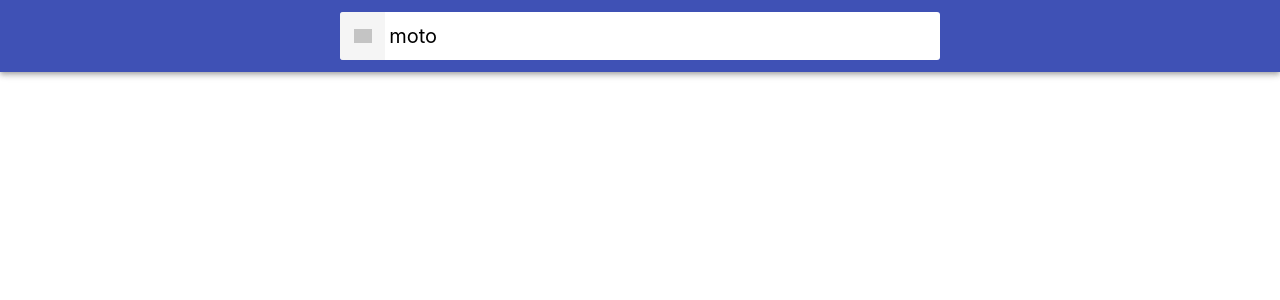
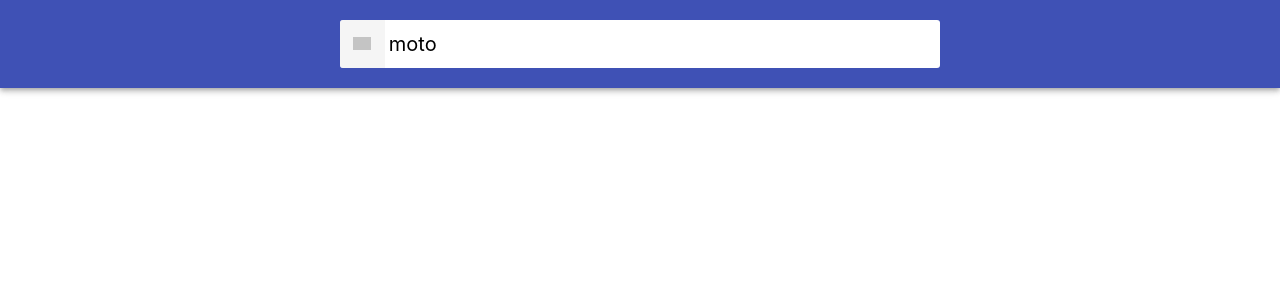
Before and after one commit to Vitalii-Mamchur/goit-react-hw-03-image-finder, a React (Create React App) app: page / in a window 1280 px wide. Shown: the top 300 px of the page. Built offline with nearby package versions, Linux system fonts and the light colour scheme; grey boxes are pictures that could not be loaded.

Commit message:
update styles

```diff
--- a/package.json
+++ b/package.json
@@ -10,6 +10,7 @@
     "axios": "^0.21.1",
     "basiclightbox": "^5.0.4",
     "husky": "^6.0.0",
+    "prototype": "0.0.5",
     "react": "^17.0.2",
     "react-dom": "^17.0.2",
     "react-loader-spinner": "^4.0.0",
--- a/src/App.js
+++ b/src/App.js
@@ -13,9 +13,9 @@ class App extends Component {
     currentPage: 1,
     searchQuery: "",
     isLoading: false,
-    error: null,
+    error: false,
     showModal: false,
-    currentImgObj: { largeUrl: "" },
+    currentImgObj: { largeUrl: "", alt: "" },
   };
 
   componentDidUpdate(prevProps, prevState) {
@@ -45,7 +45,7 @@ class App extends Component {
         }));
         this.scrollToButton();
       })
-      .catch((error) => this.setState({ error }))
+      .catch(() => this.setState({ error: true }))
       .finally(() => this.setState({ isLoading: false }));
   };
 
@@ -69,6 +69,8 @@ class App extends Component {
       <>
         <Searchbar onSubmit={this.onChangeQuery} />
         {error && alert("Oooops")}
+        {/* {error && alert (Oooops, something went wrong, try again!!!)} */}
+
         <ImageGallery hits={hits} onClick={this.toggleModal} />
         <div className="Container">
           {isLoading && (
--- /dev/null
+++ b/src/components/Button/Button.css
@@ -0,0 +1,25 @@
+.Button {
+  padding: 8px 16px;
+  border-radius: 2px;
+  background-color: #3f51b5;
+  transition: all 250ms cubic-bezier(0.4, 0, 0.2, 1);
+  text-align: center;
+  display: flex;
+  color: #fff;
+  border: 0;
+  text-decoration: none;
+  cursor: pointer;
+  font-family: inherit;
+  font-size: 18px;
+  line-height: 24px;
+  font-style: normal;
+  font-weight: 500;
+  max-width: 180px;
+  box-shadow: 0px 3px 1px -2px rgba(0, 0, 0, 0.2),
+    0px 2px 2px 0px rgba(0, 0, 0, 0.14), 0px 1px 5px 0px rgba(0, 0, 0, 0.12);
+}
+
+.Button:hover,
+.Button:focus {
+  background-color: #06168d;
+}
--- a/src/components/Button/Button.js
+++ b/src/components/Button/Button.js
@@ -1,5 +1,5 @@
 import React from "react";
-import "../../styles.css";
+import "./Button.css";
 
 const Button = ({ onFetch }) => {
   return (
--- /dev/null
+++ b/src/components/ImageGallery/ImageGallery.css
@@ -0,0 +1,12 @@
+.ImageGallery {
+  display: grid;
+  max-width: calc(100vw - 48px);
+  grid-template-columns: repeat(auto-fill, minmax(320px, 1fr));
+  grid-gap: 16px;
+  margin-top: 0;
+  margin-bottom: 0;
+  padding: 0;
+  list-style: none;
+  margin-left: auto;
+  margin-right: auto;
+}
--- a/src/components/ImageGallery/ImageGallery.js
+++ b/src/components/ImageGallery/ImageGallery.js
@@ -1,15 +1,26 @@
 import React from "react";
-import "../../styles.css";
+import PropTypes from "prop-types";
+import "./ImageGallery.css";
 import ImageGalleryItem from "../../components/ImageGalleryItem";
 
 const ImageGallery = ({ hits, onClick }) => {
   return (
     <ul className="ImageGallery" onClick={onClick}>
-      {hits.map(({ id, tags, webformatURL }) => (
-        <ImageGalleryItem key={id} src={webformatURL} alt={tags} />
+      {hits.map(({ id, tags, webformatURL, largeImageURL }) => (
+        <ImageGalleryItem
+          key={id}
+          src={webformatURL}
+          largeImage={largeImageURL}
+          alt={tags}
+        />
       ))}
     </ul>
   );
 };
 
+ImageGallery.propTypes = {
+  hits: PropTypes.arrayOf(PropTypes.shape).isRequired,
+  onClick: PropTypes.func.isRequired,
+};
+
 export default ImageGallery;
--- a/src/components/ImageGalleryItem/ImageGalleryItem.js
+++ b/src/components/ImageGalleryItem/ImageGalleryItem.js
@@ -1,4 +1,5 @@
 import React from "react";
+import "./ImageGalleryItems.css";
 
 const ImageGalleryItem = ({ src, alt }) => {
   return (
--- /dev/null
+++ b/src/components/ImageGalleryItem/ImageGalleryItems.css
@@ -0,0 +1,17 @@
+.ImageGalleryItem {
+  border-radius: 2px;
+  box-shadow: 0px 1px 3px 0px rgba(0, 0, 0, 0.2),
+    0px 1px 1px 0px rgba(0, 0, 0, 0.14), 0px 2px 1px -1px rgba(0, 0, 0, 0.12);
+}
+
+.ImageGalleryItem-image {
+  width: 100%;
+  height: 260px;
+  object-fit: cover;
+  transition: transform 250ms cubic-bezier(0.4, 0, 0.2, 1);
+}
+
+.ImageGalleryItem-image:hover {
+  transform: scale(1.03);
+  cursor: zoom-in;
+}
--- /dev/null
+++ b/src/components/Searchbar/Searchbar.css
@@ -0,0 +1,75 @@
+.Searchbar {
+  top: 0;
+  left: 0;
+  position: sticky;
+  z-index: 1100;
+  display: flex;
+  justify-content: center;
+  align-items: center;
+  min-height: 64px;
+  padding-right: 24px;
+  padding-left: 24px;
+  padding-top: 12px;
+  padding-bottom: 12px;
+  color: #fff;
+  background-color: #3f51b5;
+  box-shadow: 0px 2px 4px -1px rgba(0, 0, 0, 0.2),
+    0px 4px 5px 0px rgba(0, 0, 0, 0.14), 0px 1px 10px 0px rgba(0, 0, 0, 0.12);
+}
+
+.SearchForm {
+  display: flex;
+  align-items: center;
+  width: 100%;
+  max-width: 600px;
+  background-color: #fff;
+  border-radius: 3px;
+  overflow: hidden;
+}
+
+.SearchForm-button {
+  display: inline-block;
+  width: 48px;
+  height: 48px;
+  border: 0;
+  background-image: url("https://image.flaticon.com/icons/svg/149/149852.svg");
+  background-size: 40%;
+  background-repeat: no-repeat;
+  background-position: center;
+  opacity: 0.6;
+  transition: opacity 250ms cubic-bezier(0.4, 0, 0.2, 1);
+  cursor: pointer;
+  outline: none;
+}
+
+.SearchForm-button:hover {
+  opacity: 1;
+}
+
+.SearchForm-button-label {
+  position: absolute;
+  width: 1px;
+  height: 1px;
+  padding: 0;
+  overflow: hidden;
+  clip: rect(0, 0, 0, 0);
+  white-space: nowrap;
+  clip-path: inset(50%);
+  border: 0;
+}
+
+.SearchForm-input {
+  display: inline-block;
+  width: 100%;
+  font: inherit;
+  font-size: 20px;
+  border: none;
+  outline: none;
+  padding-left: 4px;
+  padding-right: 4px;
+}
+
+.SearchForm-input::placeholder {
+  font: inherit;
+  font-size: 18px;
+}
--- a/src/components/Searchbar/Searchbar.js
+++ b/src/components/Searchbar/Searchbar.js
@@ -1,5 +1,5 @@
 import React, { Component } from "react";
-import "../../styles.css";
+import "./Searchbar.css";
 
 class Searchbar extends Component {
   state = { query: "moto" };
--- a/src/styles.css
+++ b/src/styles.css
@@ -61,7 +61,7 @@ img {
 /*
  * Стили компонента SearchForm
  */
-.SearchForm {
+/* .SearchForm {
   display: flex;
   align-items: center;
   width: 100%;
@@ -116,12 +116,12 @@ img {
 .SearchForm-input::placeholder {
   font: inherit;
   font-size: 18px;
-}
+} */
 
 /*
  * Стили компонента ImageGallery
  */
-.ImageGallery {
+/* .ImageGallery {
   display: grid;
   max-width: calc(100vw - 48px);
   grid-template-columns: repeat(auto-fill, minmax(320px, 1fr));
@@ -132,12 +132,12 @@ img {
   list-style: none;
   margin-left: auto;
   margin-right: auto;
-}
+} */
 
 /*
  * Стили компонента ImageGalleryItem
  */
-.ImageGalleryItem {
+/* .ImageGalleryItem {
   border-radius: 2px;
   box-shadow: 0px 1px 3px 0px rgba(0, 0, 0, 0.2),
     0px 1px 1px 0px rgba(0, 0, 0, 0.14), 0px 2px 1px -1px rgba(0, 0, 0, 0.12);
@@ -153,58 +153,7 @@ img {
 .ImageGalleryItem-image:hover {
   transform: scale(1.03);
   cursor: zoom-in;
-}
-
-/*
- * Стили компонента Modal
- */
-
-.Overlay {
-  position: fixed;
-  top: 0;
-  left: 0;
-  width: 100vw;
-  height: 100vh;
-  display: flex;
-  justify-content: center;
-  align-items: center;
-  background-color: rgba(0, 0, 0, 0.8);
-  z-index: 1200;
-}
-
-.Modal {
-  max-width: calc(100vw - 48px);
-  max-height: calc(100vh - 24px);
-}
-
-/*
-* Стили компонента Button (Load more)
-*/
-.Button {
-  padding: 8px 16px;
-  border-radius: 2px;
-  background-color: #3f51b5;
-  transition: all 250ms cubic-bezier(0.4, 0, 0.2, 1);
-  text-align: center;
-  display: flex;
-  color: #fff;
-  border: 0;
-  text-decoration: none;
-  cursor: pointer;
-  font-family: inherit;
-  font-size: 18px;
-  line-height: 24px;
-  font-style: normal;
-  font-weight: 500;
-  max-width: 180px;
-  box-shadow: 0px 3px 1px -2px rgba(0, 0, 0, 0.2),
-    0px 2px 2px 0px rgba(0, 0, 0, 0.14), 0px 1px 5px 0px rgba(0, 0, 0, 0.12);
-}
-
-.Button:hover,
-.Button:focus {
-  background-color: #06168d;
-}
+} */
 
 .Container {
   display: flex;
```
Also changed, not shown: 1 other file (tests, documents, lock files or other folders).
